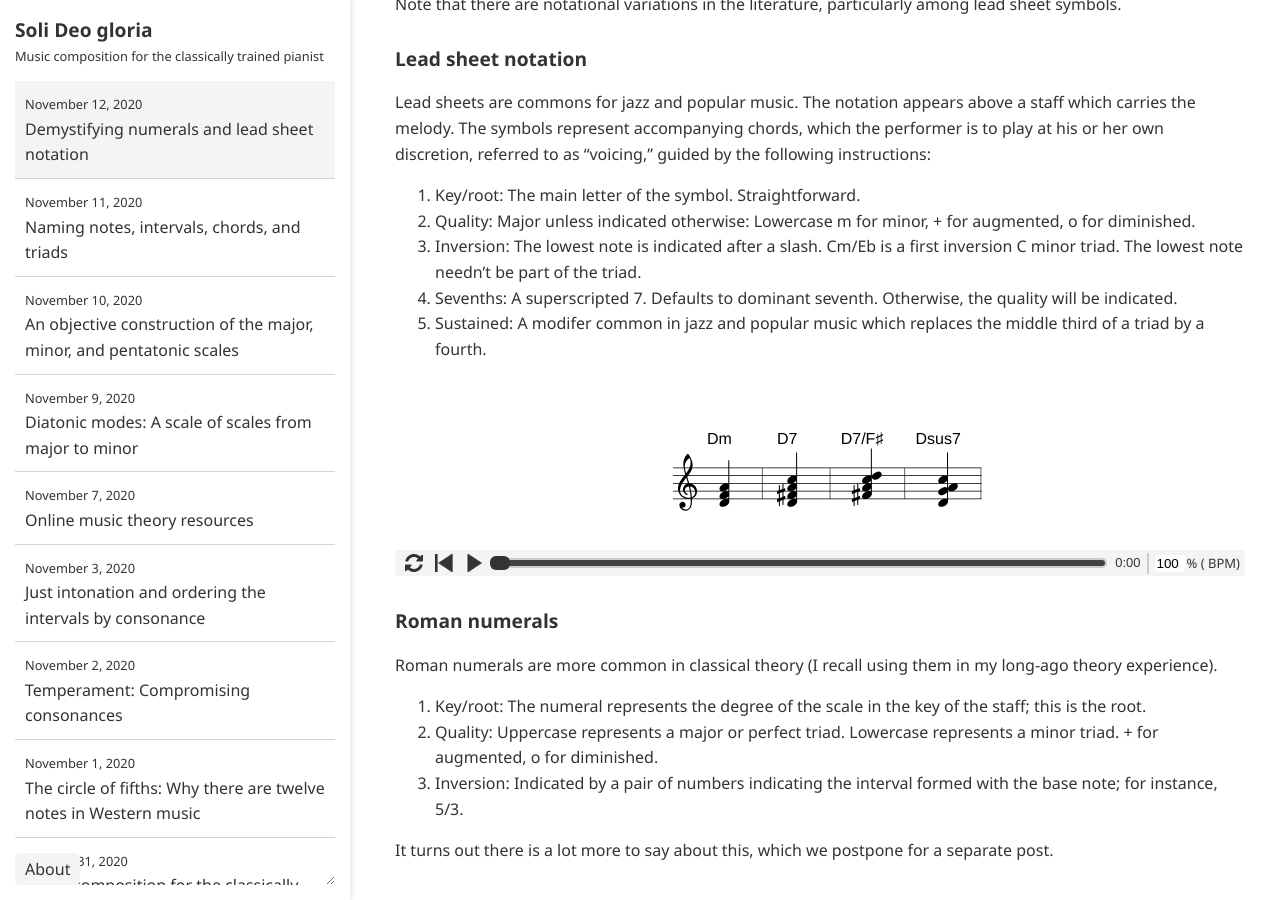
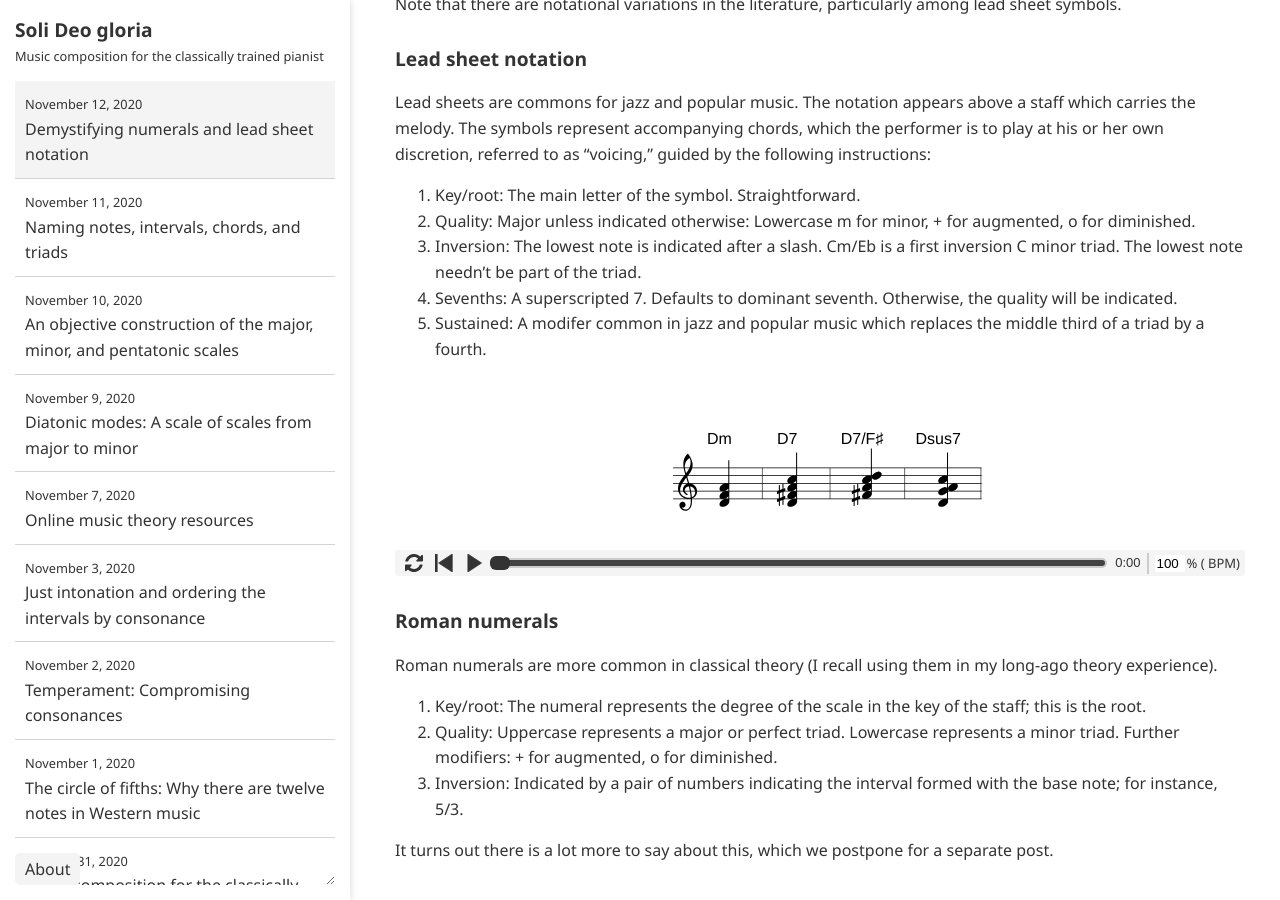
Before and after one commit to ansyblenetwork/sdg, a Jekyll site: the page built from _posts/2020-11-12-demystifying-numerals-and.md, in a window 1280 px wide and 900 px high, scrolled down 570 px. Built offline with Jekyll 4.4.1, drawn with Linux system fonts in a browser that asks for light colours.

Commit message:
Update 2020-11-12-demystifying-numerals-and.md

```diff
--- a/_posts/2020-11-12-demystifying-numerals-and.md
+++ b/_posts/2020-11-12-demystifying-numerals-and.md
@@ -44,7 +44,7 @@ Q:1/4=60
 Roman numerals are more common in classical theory (I recall using them in my long-ago theory experience).
 
 1. Key/root: The numeral represents the degree of the scale in the key of the staff; this is the root.
-2. Quality: Uppercase represents a major or perfect triad. Lowercase represents a minor triad. + for augmented, o for diminished.
+2. Quality: Uppercase represents a major or perfect triad. Lowercase represents a minor triad. Further modifiers: + for augmented, o for diminished.
 3. Inversion: Indicated by a pair of numbers indicating the interval formed with the base note; for instance, 5/3.
 
 It turns out there is a lot more to say about this, which we postpone for a separate post.
```
